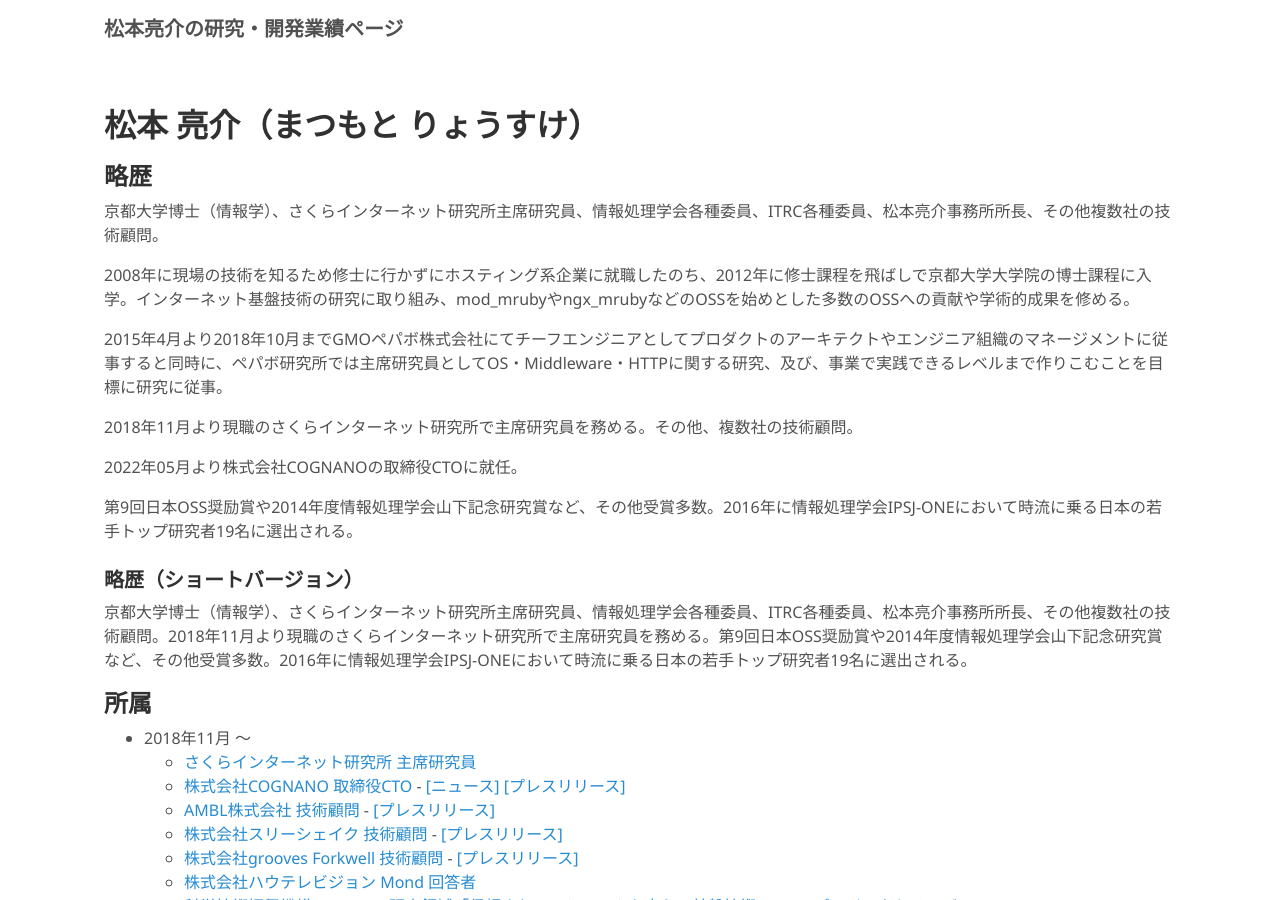
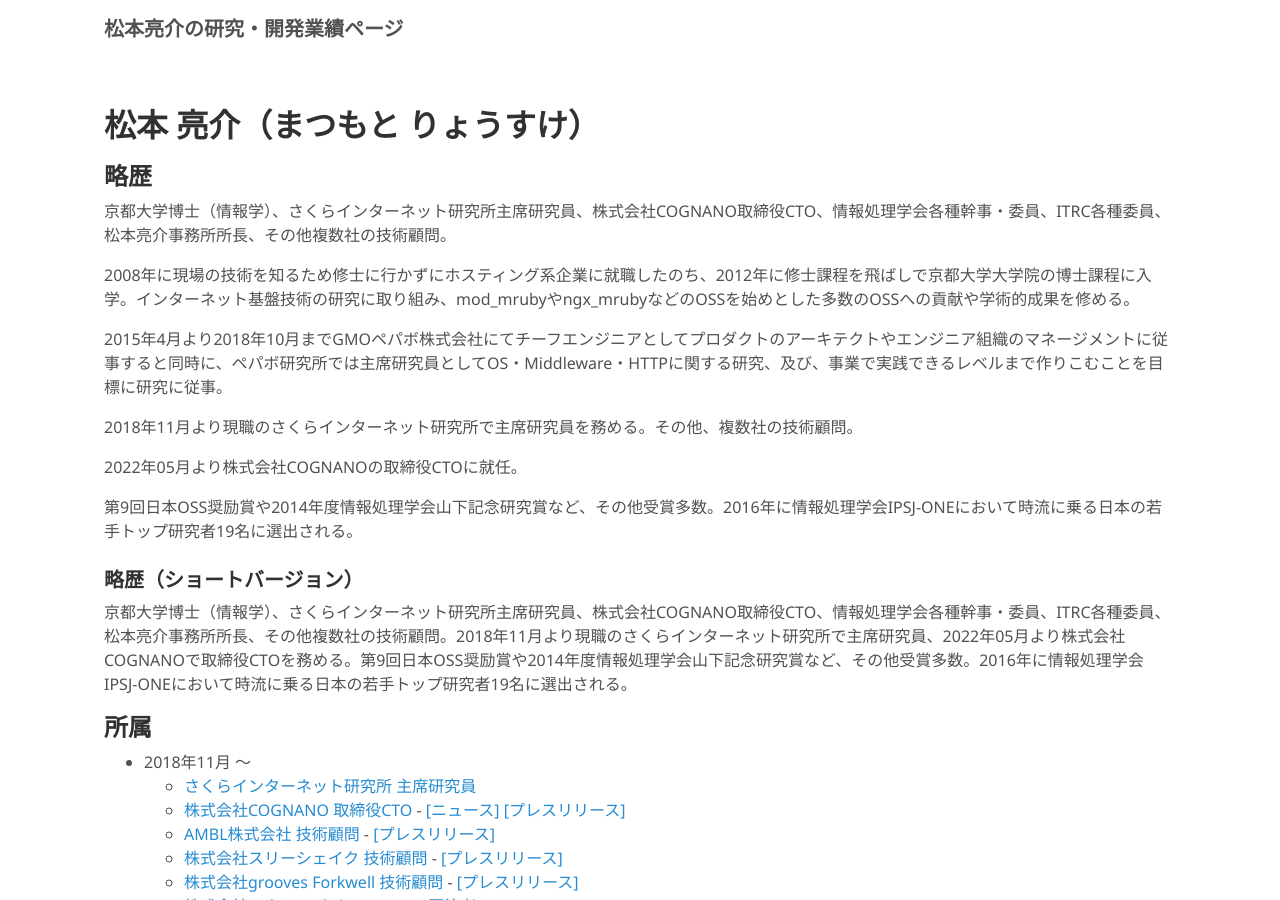
Before and after one commit to matsumotory/matsumotory, a Jekyll site: the page built from index.md, in a window 1280 px wide and 900 px high. Built offline with Jekyll 4.4.1, drawn with Linux system fonts in a browser that asks for light colours; our own code applies the rules of GitHub Pages for plain Markdown files.

Commit message:
Update short profile

```diff
--- a/index.md
+++ b/index.md
@@ -6,7 +6,7 @@
 
 ## 略歴
 
-京都大学博士（情報学）、さくらインターネット研究所主席研究員、情報処理学会各種委員、ITRC各種委員、松本亮介事務所所長、その他複数社の技術顧問。
+京都大学博士（情報学）、さくらインターネット研究所主席研究員、株式会社COGNANO取締役CTO、情報処理学会各種幹事・委員、ITRC各種委員、松本亮介事務所所長、その他複数社の技術顧問。
 
 2008年に現場の技術を知るため修士に行かずにホスティング系企業に就職したのち、2012年に修士課程を飛ばしで京都大学大学院の博士課程に入学。インターネット基盤技術の研究に取り組み、mod_mrubyやngx_mrubyなどのOSSを始めとした多数のOSSへの貢献や学術的成果を修める。
 
@@ -20,7 +20,7 @@
 
 ### 略歴（ショートバージョン）
 
-京都大学博士（情報学）、さくらインターネット研究所主席研究員、情報処理学会各種委員、ITRC各種委員、松本亮介事務所所長、その他複数社の技術顧問。2018年11月より現職のさくらインターネット研究所で主席研究員を務める。第9回日本OSS奨励賞や2014年度情報処理学会山下記念研究賞など、その他受賞多数。2016年に情報処理学会IPSJ-ONEにおいて時流に乗る日本の若手トップ研究者19名に選出される。
+京都大学博士（情報学）、さくらインターネット研究所主席研究員、株式会社COGNANO取締役CTO、情報処理学会各種幹事・委員、ITRC各種委員、松本亮介事務所所長、その他複数社の技術顧問。2018年11月より現職のさくらインターネット研究所で主席研究員、2022年05月より株式会社COGNANOで取締役CTOを務める。第9回日本OSS奨励賞や2014年度情報処理学会山下記念研究賞など、その他受賞多数。2016年に情報処理学会IPSJ-ONEにおいて時流に乗る日本の若手トップ研究者19名に選出される。
 
 ## 所属
 - 2018年11月 〜
```
Also changed, not shown: 9 other files.
